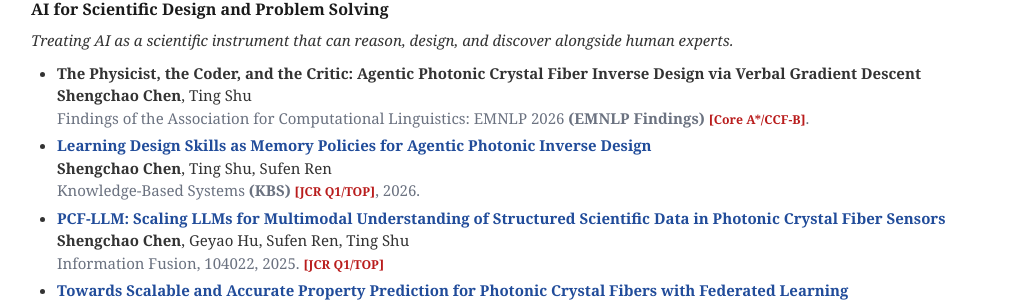
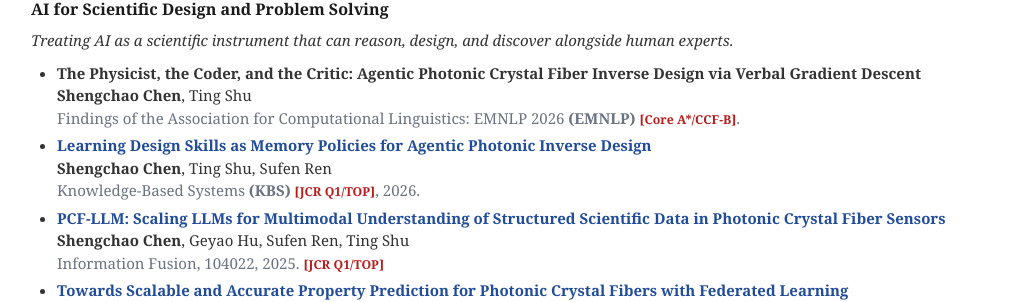
Before and after one commit to shengchaochen82/shengchaochen82.github.io, a Jekyll site: the page built from index.md, in a window 1280 px wide and 900 px high, scrolled down 2538 px. Shown: the part 152-454 px from the top of the window, without its empty margins (109-1133 px from the left). Built offline with Jekyll 4.4.1, drawn with Linux system fonts in a browser that asks for light colours.

Commit message:
Content: simplify EMNLP Findings abbreviation to (EMNLP)
Co-Authored-By: Claude Sonnet 5 <noreply@anthropic.com>

```diff
--- a/_data/publications.yml
+++ b/_data/publications.yml
@@ -70,7 +70,7 @@ ai4science:
     - title: "The Physicist, the Coder, and the Critic: Agentic Photonic Crystal Fiber Inverse Design via Verbal Gradient Descent"
       authors: "<strong>Shengchao Chen</strong>, Ting Shu"
       conference_short: EMNLP
-      conference: "Findings of the Association for Computational Linguistics: EMNLP 2026 <strong>(EMNLP Findings)</strong> <span class='classic-tag'>[Core A*/CCF-B]</span>."
+      conference: "Findings of the Association for Computational Linguistics: EMNLP 2026 <strong>(EMNLP)</strong> <span class='classic-tag'>[Core A*/CCF-B]</span>."
 
     - title: "Learning Design Skills as Memory Policies for Agentic Photonic Inverse Design"
       authors: "<strong>Shengchao Chen</strong>, Ting Shu, Sufen Ren"
```
